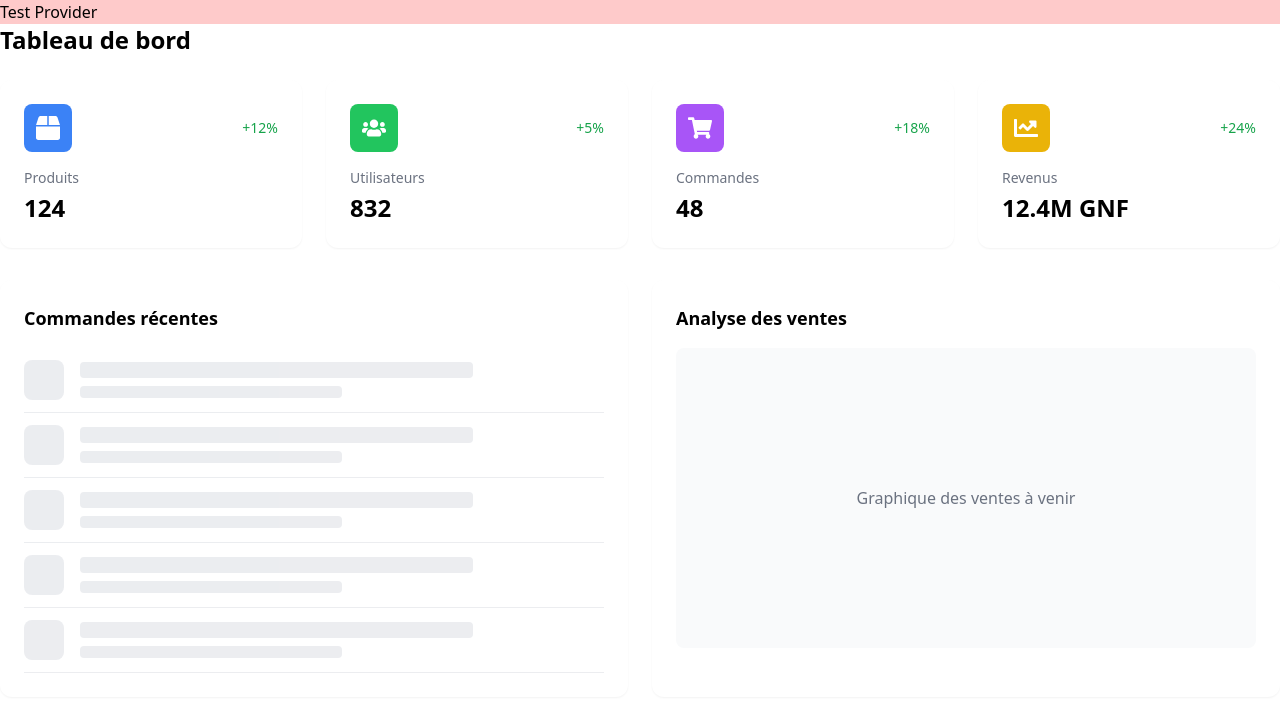
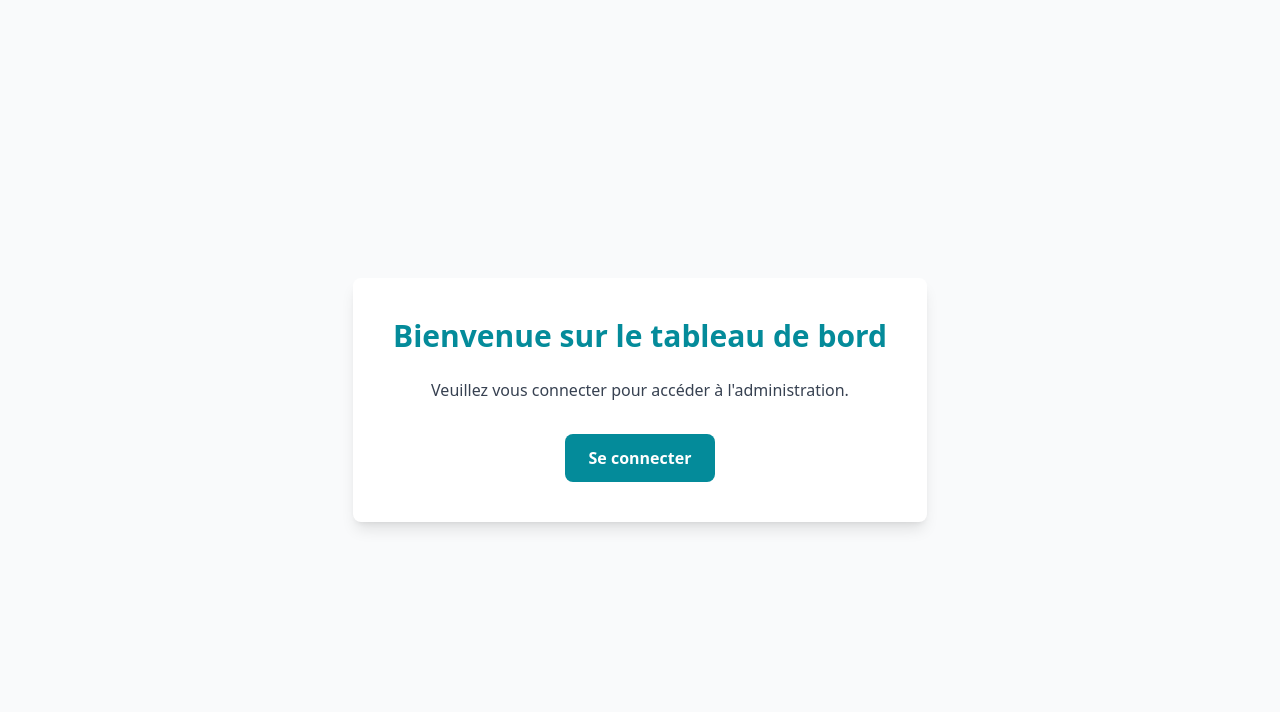
Before and after one commit to Morymirco/admin_kambily, a Next.js app: page / in a window 1280 px wide. Shown: the top 712 px of the page. Built offline with nearby package versions, Linux system fonts and the light colour scheme.

Commit message:
j'ai deplacer le login et j'ai changer le contenu de la page /page.jsx la racine

```diff
--- a/app/admin/login/page.jsx
+++ b/app/login/page.jsx
@@ -1,13 +1,13 @@
 'use client'
-import { useState, useEffect } from 'react';
+import axios from "axios";
+import { useFormik } from 'formik';
 import Image from 'next/image';
 import { useRouter } from 'next/navigation';
+import { useState } from 'react';
 import { FaLock } from 'react-icons/fa';
-import { getAxiosConfig, HOST_IP, PORT, PROTOCOL_HTTP } from "../../../constants";
 import * as Yup from "yup";
-import axios from "axios";
-import { useFormik } from 'formik';
-import {useLogin} from "../../context/LoginContext";
+import { getAxiosConfig, HOST_IP, PORT, PROTOCOL_HTTP } from "../../constants";
+import { useLogin } from "../context/LoginContext";
 
 const validationSchema = Yup.object().shape({
   email: Yup.string().email('Email invalide').required("Email requis"),
@@ -47,9 +47,10 @@ const AdminLogin = () => {
       <div className="min-h-screen flex items-center justify-center bg-gray-100 py-12 px-4 sm:px-6 lg:px-8">
         <div className="max-w-md w-full space-y-8">
           <div className="flex flex-col items-center">
-            <Image src="/logo.webp" alt="Kambily Logo" width={150} height={50} className="mb-6" />
+            <Image src="/logot.png" alt="Kambily Logo" width={150} height={50} className="mb-6" />
             <h2 className="text-center text-3xl font-bold text-gray-900">Administration</h2>
             <p className="mt-2 text-center text-sm text-gray-600">Connectez-vous à votre espace administrateur</p>
+
           </div>
           <div className="bg-white p-8 rounded-xl shadow-sm">
             <form onSubmit={formik.handleSubmit} className="space-y-6">
--- a/app/page.tsx
+++ b/app/page.tsx
@@ -1,10 +1,17 @@
-import Dashboard from "@/app/admin/page";
-import LoginProvider from "@/app/context/LoginContext";
+import Link from 'next/link';
 
 export default function Home() {
   return (
-      <LoginProvider>
-          <Dashboard></Dashboard>
-      </LoginProvider>
+    <div className="min-h-screen flex items-center justify-center bg-gray-50">
+      <div className="bg-white p-10 rounded-lg shadow-lg text-center">
+        <h1 className="text-3xl font-bold mb-6 text-[#048B9A]">Bienvenue sur le tableau de bord</h1>
+        <p className="mb-8 text-gray-700">Veuillez vous connecter pour accéder à l'administration.</p>
+        <Link href="/login">
+          <button className="px-6 py-3 bg-[#048B9A] text-white font-semibold rounded-lg hover:bg-[#037483] transition duration-300">
+            Se connecter
+          </button>
+        </Link>
+      </div>
+    </div>
   );
 }
```
Also changed, not shown: public/logot.png (added).
